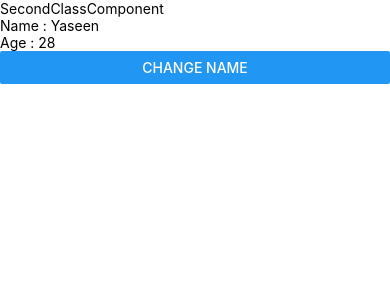
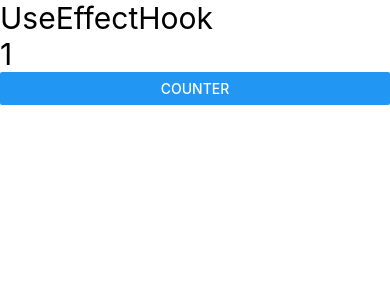
Before and after one commit to YaseenAminM/Learning_React_Native, a React Native app: screen / in a window 390 px wide. Shown: the top 300 px of the page. Built offline with nearby package versions, Linux system fonts and the light colour scheme.

Commit message:
useEffect Hook for Mounting Phase | Life Cycle Methods

```diff
--- a/App.jsx
+++ b/App.jsx
@@ -1,6 +1,7 @@
 /* eslint-disable no-unused-vars */
 // Style File
 import Styling from './src/components/Styling';
+import { Dimensions } from 'react-native';
 
 // Components
 import { View, StyleSheet } from 'react-native';
@@ -18,9 +19,10 @@ import ContactListScreen from './src/screens/Contact/ContactListScreen';
 import GridScrollView from './src/components/GridScrollView';
 import ClassComponent from './src/components/ClassComponent';
 import SecondClassComponent from './src/components/SecondClassComponent';
+import UseEffectHook from './src/components/UseEffectHook';
 
 export default function App() {
-  return <View style={styles.appContainer}>{<ClassComponent />}</View>;
+  return <View style={styles.appContainer}>{<UseEffectHook />}</View>;
 }
 
 const styles = StyleSheet.create({
--- /dev/null
+++ b/src/components/UseEffectHook.jsx
@@ -0,0 +1,27 @@
+/* eslint-disable react-native/no-inline-styles */
+import { View, Text, Button } from 'react-native';
+import React, { useEffect, useState } from 'react';
+
+export default function UseEffectHook() {
+  const [count, setCount] = useState(1);
+  useEffect(() => {
+    console.log('API Calling');
+  }, [count]);
+  return (
+    <View>
+      <Text
+        style={{
+          fontSize: 30,
+        }}>
+        UseEffectHook
+      </Text>
+      <Text
+        style={{
+          fontSize: 30,
+        }}>
+        {count}
+      </Text>
+      <Button title="Counter" onPress={() => setCount(count + 1)} />
+    </View>
+  );
+}
```
